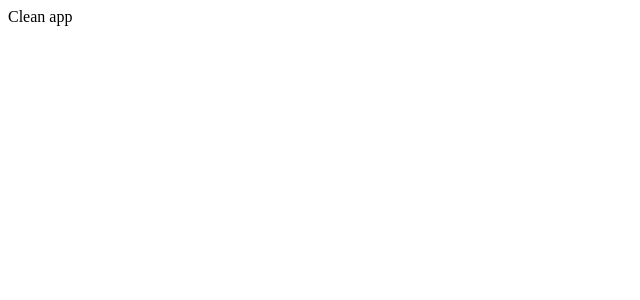
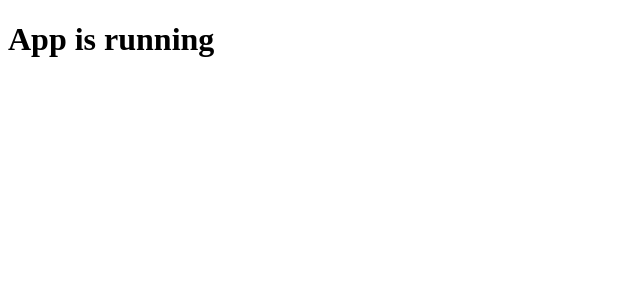
Before and after one commit to An1mus/gmr, a React (Create React App) app: page / in a window 1280 px wide. Shown: the top 300 px of the page, without its empty margins (0-640 px from the left). Built offline with nearby package versions, Linux system fonts and the light colour scheme.

Commit message:
Added routring

```diff
--- a/package.json
+++ b/package.json
@@ -10,18 +10,22 @@
         "@types/node": "^12.0.0",
         "@types/react": "^16.9.0",
         "@types/react-dom": "^16.9.0",
+        "@types/react-router": "^5.1.3",
+        "@types/react-router-dom": "^5.1.3",
         "@types/react-test-renderer": "^16.9.1",
         "axios": "^0.19.0",
         "concurrently": "^5.0.1",
         "cors": "^2.8.5",
         "react": "^16.12.0",
         "react-dom": "^16.12.0",
+        "react-router": "^5.1.2",
+        "react-router-dom": "^5.1.2",
         "react-scripts": "3.3.0",
         "react-test-renderer": "^16.12.0",
         "typescript": "~3.7.2"
     },
     "scripts": {
-        "start": "concurrently \"react-scripts start\" \"node server/\"",
+        "start": "react-scripts start",
         "build": "react-scripts build",
         "test": "react-scripts test",
         "eject": "react-scripts eject"
--- /dev/null
+++ b/src/common/history.tsx
@@ -0,0 +1,5 @@
+import {createBrowserHistory} from 'history';
+
+const history = createBrowserHistory();
+
+export default history;
--- /dev/null
+++ b/src/common/index.tsx
@@ -0,0 +1,3 @@
+import history from './history';
+
+export default history;
--- a/src/components/app/index.tsx
+++ b/src/components/app/index.tsx
@@ -1,14 +1,21 @@
 import React from 'react';
+import { Router } from 'react-router';
 
 import './app.css';
 
+import Routes from '../routes';
+
+import history from '../../common/';
+
 class App extends React.Component {
-
     render() {
         return (
-            <div>
-                Clean app
-            </div>
+            <>
+                <h1>App is running</h1>
+                <Router history={history}>
+                    <Routes/>
+                </Router>
+            </>
         );
     }
 };
--- /dev/null
+++ b/src/components/routes/index.tsx
@@ -0,0 +1,14 @@
+import React from 'react';
+import {Route, Switch} from 'react-router-dom';
+
+const Routes = () => {
+    return (
+        <>
+            <Switch>
+                <Route />
+            </Switch>
+        </>
+    );
+};
+
+export default Routes;
```
Also changed, not shown: 1 other file (tests, documents, lock files or other folders).
